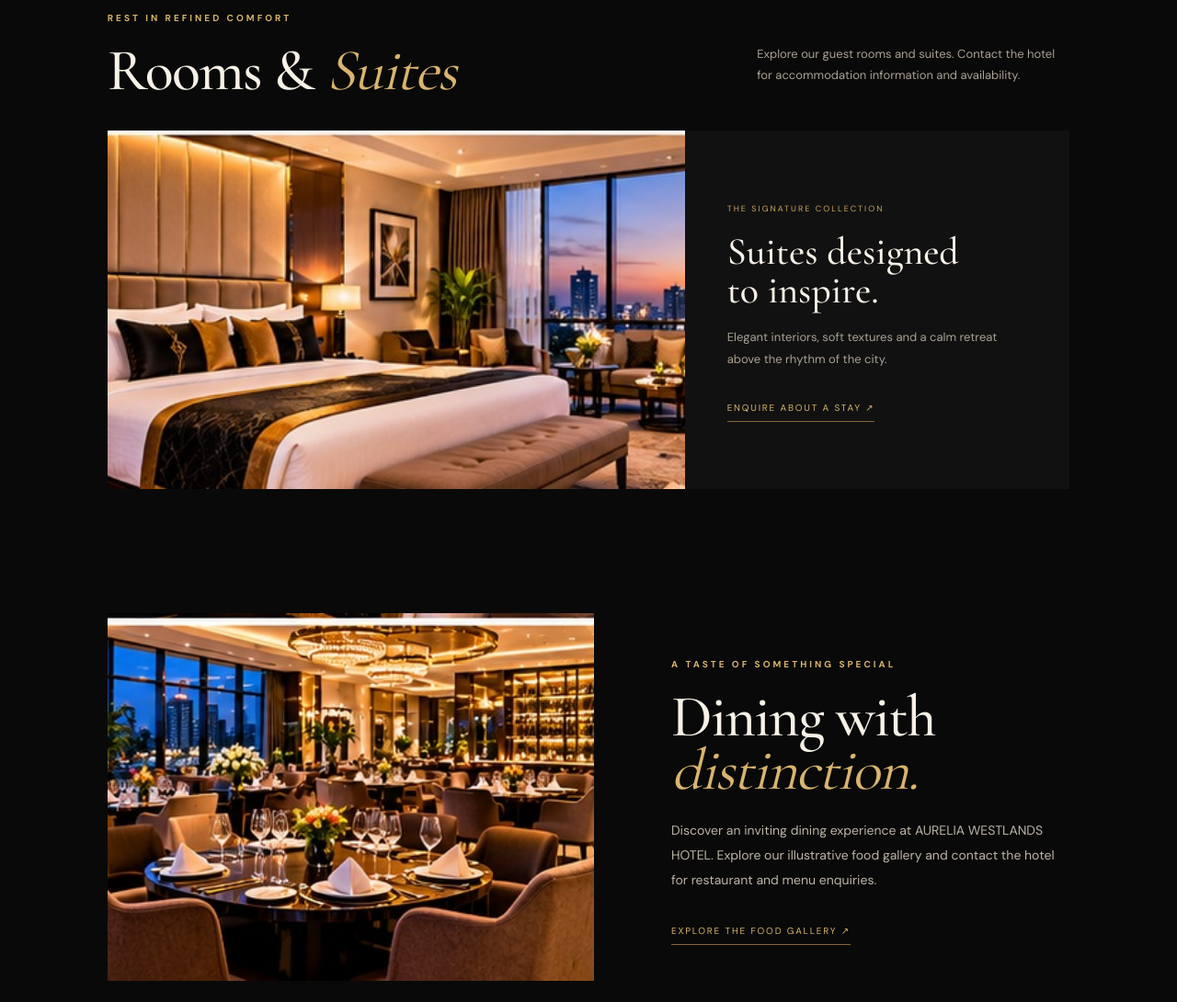
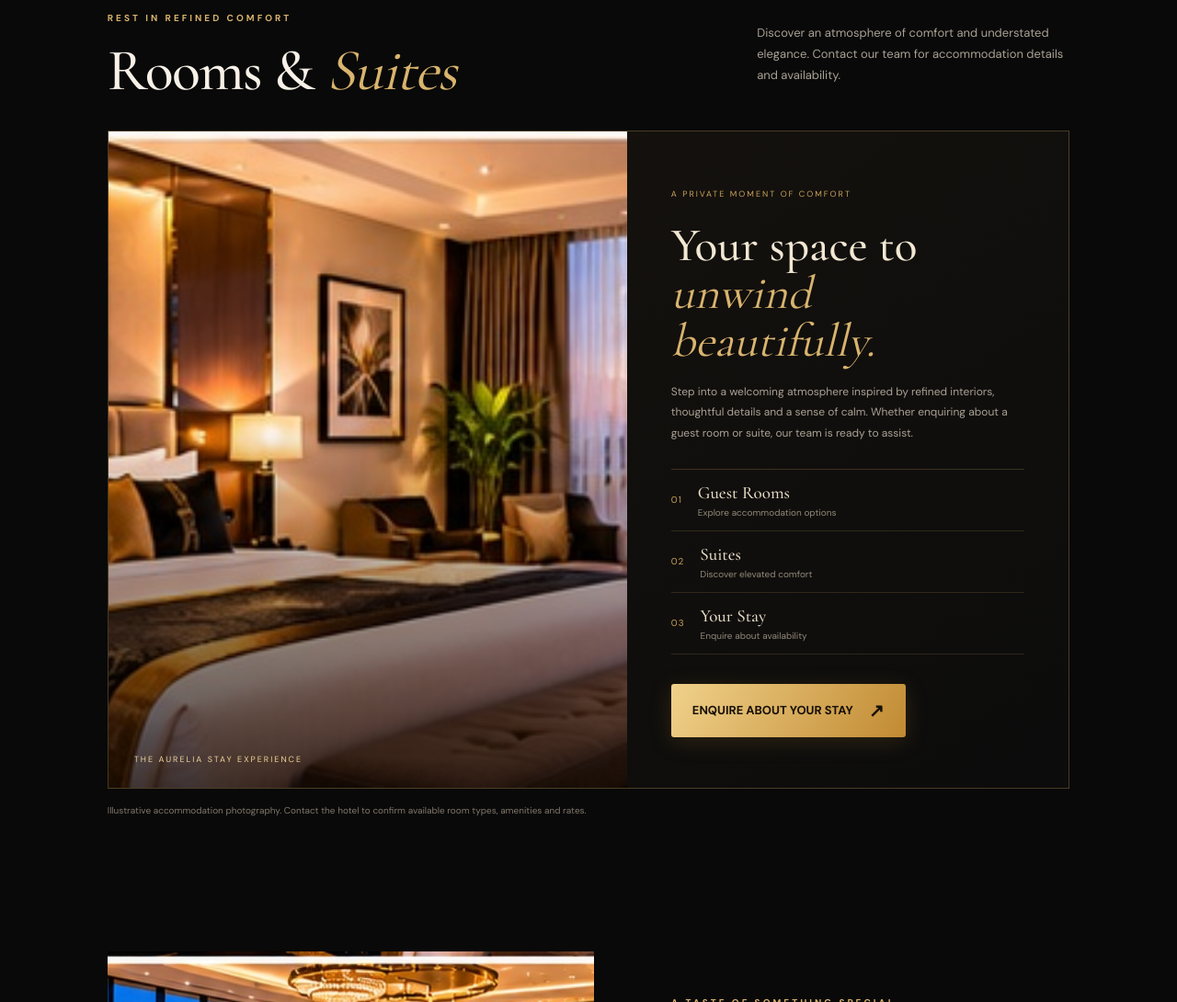
Before and after one commit to strategyxraylab/aurelia-westlands-hotel, a plain HTML site: page index.html in a window 1280 px wide. Shown: the part 1651-2741 px from the top of the page at 92% size. Drawn offline with nearby package versions, Linux system fonts and the light colour scheme.

Commit message:
Upgrade luxury rooms and suites showcase

```diff
--- a/index.html
+++ b/index.html
@@ -57,8 +57,36 @@
     </section>
 
     <section class="rooms section-wrap" id="rooms">
-      <div class="section-heading"><div><p class="eyebrow gold">REST IN REFINED COMFORT</p><h2>Rooms & <em>Suites</em></h2></div><p>Explore our guest rooms and suites. Contact the hotel for accommodation information and availability.</p></div>
-      <div class="feature-card"><img src="assets/images/luxury-suite.jpg" alt="Illustrative luxury hotel suite"><div><span class="card-kicker">THE SIGNATURE COLLECTION</span><h3>Suites designed<br>to inspire.</h3><p>Elegant interiors, soft textures and a calm retreat above the rhythm of the city.</p><a class="text-link" href="#booking">ENQUIRE ABOUT A STAY ↗</a></div></div>
+      <div class="section-heading">
+        <div>
+          <p class="eyebrow gold">REST IN REFINED COMFORT</p>
+          <h2>Rooms & <em>Suites</em></h2>
+        </div>
+        <p>Discover an atmosphere of comfort and understated elegance. Contact our team for accommodation details and availability.</p>
+      </div>
+
+      <div class="stay-showcase">
+        <div class="stay-image">
+          <img src="assets/images/luxury-suite.jpg" alt="Illustrative elegant hotel guest suite" loading="lazy">
+          <span class="stay-image-label">THE AURELIA STAY EXPERIENCE</span>
+        </div>
+
+        <div class="stay-content">
+          <span class="card-kicker">A PRIVATE MOMENT OF COMFORT</span>
+          <h3>Your space to<br><em>unwind beautifully.</em></h3>
+          <p>Step into a welcoming atmosphere inspired by refined interiors, thoughtful details and a sense of calm. Whether enquiring about a guest room or suite, our team is ready to assist.</p>
+
+          <div class="stay-highlights">
+            <div><span>01</span><p><strong>Guest Rooms</strong><small>Explore accommodation options</small></p></div>
+            <div><span>02</span><p><strong>Suites</strong><small>Discover elevated comfort</small></p></div>
+            <div><span>03</span><p><strong>Your Stay</strong><small>Enquire about availability</small></p></div>
+          </div>
+
+          <a class="gold-button stay-button" href="#booking">ENQUIRE ABOUT YOUR STAY <span>↗</span></a>
+        </div>
+      </div>
+
+      <p class="stay-disclaimer">Illustrative accommodation photography. Contact the hotel to confirm available room types, amenities and rates.</p>
     </section>
 
     <section class="dining section-wrap" id="dining">
--- a/style.css
+++ b/style.css
@@ -179,3 +179,160 @@
     transition: none;
   }
 }
+
+/* AURELIA PREMIUM ACCOMMODATION SHOWCASE */
+.stay-showcase {
+  display: grid;
+  grid-template-columns: 1.08fr .92fr;
+  min-height: 490px;
+  background: linear-gradient(145deg, #17130e, #0c0c0c);
+  border: 1px solid rgba(201,161,91,.3);
+  overflow: hidden;
+}
+
+.stay-image {
+  min-height: 490px;
+  position: relative;
+  overflow: hidden;
+}
+
+.stay-image::after {
+  content: "";
+  position: absolute;
+  inset: 45% 0 0;
+  background: linear-gradient(transparent, rgba(0,0,0,.72));
+  pointer-events: none;
+}
+
+.stay-image img {
+  width: 100%;
+  height: 100%;
+  position: absolute;
+  inset: 0;
+  object-fit: cover;
+  transition: transform .8s ease;
+}
+
+.stay-showcase:hover .stay-image img {
+  transform: scale(1.035);
+}
+
+.stay-image-label {
+  position: absolute;
+  bottom: 25px;
+  left: 28px;
+  z-index: 1;
+  color: #f0d49a;
+  font-size: 9px;
+  letter-spacing: 2px;
+}
+
+.stay-content {
+  align-self: center;
+  padding: 55px 10%;
+}
+
+.stay-content h3 {
+  font: 500 clamp(38px, 4vw, 53px)/1.02 "Cormorant Garamond", serif;
+  color: #f2e7d3;
+  margin: 22px 0 17px;
+}
+
+.stay-content h3 em {
+  color: #d9b46e;
+  font-weight: 400;
+}
+
+.stay-content>p {
+  color: #aaa194;
+  font-size: 12px;
+  line-height: 1.9;
+}
+
+.stay-highlights {
+  margin: 27px 0;
+  border-top: 1px solid rgba(201,161,91,.24);
+}
+
+.stay-highlights>div {
+  display: flex;
+  align-items: center;
+  gap: 17px;
+  padding: 13px 0;
+  border-bottom: 1px solid rgba(201,161,91,.18);
+}
+
+.stay-highlights>div>span {
+  color: #c9a15b;
+  font-size: 10px;
+  letter-spacing: 1px;
+}
+
+.stay-highlights p {
+  display: flex;
+  flex-direction: column;
+  gap: 4px;
+  margin: 0;
+}
+
+.stay-highlights strong {
+  color: #e9ddc9;
+  font: 500 19px "Cormorant Garamond", serif;
+}
+
+.stay-highlights small {
+  color: #928879;
+  font-size: 10px;
+}
+
+.stay-button {
+  margin-top: 5px;
+}
+
+.stay-disclaimer {
+  color: #81786b;
+  font-size: 10px;
+  line-height: 1.7;
+  margin-top: 15px;
+}
+
+@media(max-width: 900px) {
+  .stay-showcase {
+    grid-template-columns: 1fr 1fr;
+  }
+
+  .stay-content {
+    padding: 40px 8%;
+  }
+}
+
+@media(max-width: 760px) {
+  .stay-showcase {
+    grid-template-columns: 1fr;
+  }
+
+  .stay-image {
+    min-height: 290px;
+  }
+
+  .stay-content {
+    padding: 35px 7%;
+  }
+
+  .stay-content h3 {
+    font-size: 43px;
+  }
+
+  .stay-button {
+    width: 100%;
+    justify-content: center;
+    text-align: center;
+    font-size: 11px;
+  }
+}
+
+@media(prefers-reduced-motion: reduce) {
+  .stay-image img {
+    transition: none;
+  }
+}
```
